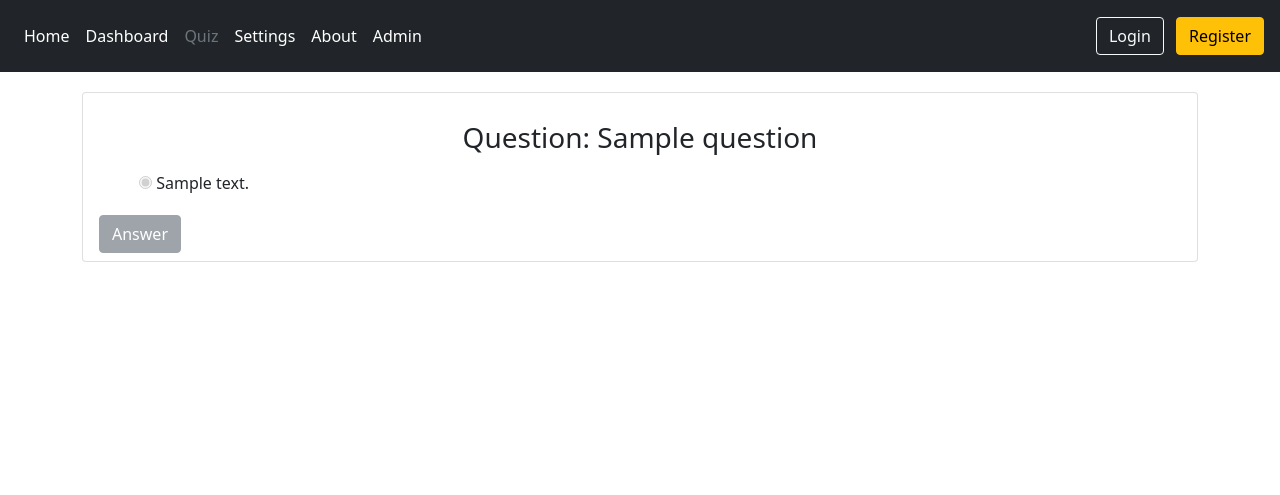
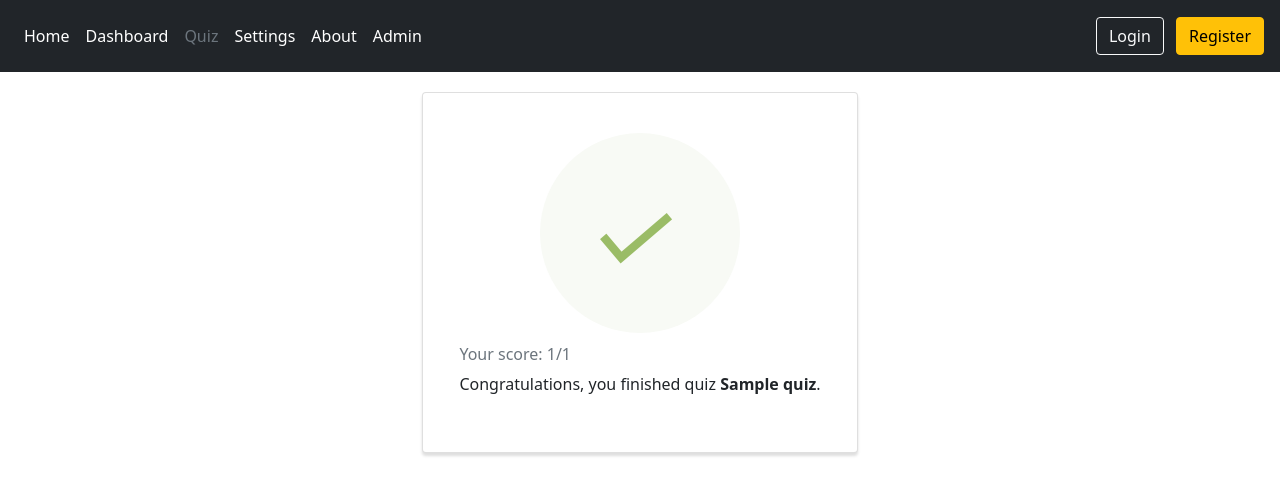
Before and after one commit to mariodragun/MS4-Django-Mario-Dragun, a Django app: page /quiz/1/ in a window 1280 px wide. Shown: the top 495 px of the page. Run offline with Django 3.2, Linux system fonts and the light colour scheme; a user stored in the database is signed in; tables that the repository leaves empty hold one stand-in row (values such as "Sample post").

Commit message:
Added a success template when all questions are answered

```diff
--- a/core/views.py
+++ b/core/views.py
@@ -86,6 +86,22 @@ def quiz(request, id):
 
         return questions_list
 
+    def _is_quiz_completed(questions_list):
+        """Function to check if all the questions had been answered in the quiz."""
+
+        answered_qustions = 0
+        correct_answers = 0
+        # iterate through all of the questions
+        for item in questions_list:
+            if item.get("selected_answer_for_this_question"):
+                answered_qustions += 1
+            if item.get("answer_is_correct"):
+                correct_answers += 1
+        # compare counters
+        if len(questions_list) == answered_qustions:
+            return True, correct_answers
+        return False, correct_answers
+
     try:
         # try and find quiz object based on the provided `id`
         quiz_object = Quiz.objects.get(id=id, is_active=True)
@@ -97,10 +113,23 @@ def quiz(request, id):
             # start new quiz
             quiz_started = _start_quiz(quiz=quiz_object)
 
+        questions_list = _get_questions_list(quiz=quiz_object)
+        quiz_completed, answered_correctly_count = _is_quiz_completed(questions_list=questions_list)
+
+        # if quiz is completed render completed template
+        if quiz_completed:
+            finish_template = loader.get_template("core/quiz/quiz_completed.html")
+            context = {
+                "quiz": quiz_object,
+                "answered_correctly_count": answered_correctly_count,
+                "questions_count": len(questions_list),
+            }
+            return HttpResponse(finish_template.render(context, request))
+
         # define context to be sent to template
         context = {
             "quiz_object": quiz_object,
-            "questions_list": _get_questions_list(quiz=quiz_object),
+            "questions_list": questions_list,
             "started": quiz_started,
             "quiz_completed": False,
         }
--- a/files/static/common/css/quiz.css
+++ b/files/static/common/css/quiz.css
@@ -27,3 +27,22 @@
 #question-list li fieldset {
     padding: 20px 40px;
 }
+
+#quiz-completed {
+    margin-top: 20px;
+}
+
+#quiz-completed .card {
+    padding: 40px 20px;
+    box-shadow: 0 3px 3px #DEDEDE;
+    margin: 0 auto;
+}
+#quiz-completed .card .checkmark-wrapper {
+    text-align: center;
+}
+#quiz-completed .card  i {
+    color: #9ABC66;
+    font-size: 100px;
+    line-height: 200px;
+    margin-left:-15px;
+  }
--- /dev/null
+++ b/templates/core/quiz/quiz_completed.html
@@ -0,0 +1,20 @@
+{% extends 'core/base.html'%}
+
+{% load static %}
+{% block extra_styles %}
+    <link rel="stylesheet" type="text/css" href="{% static 'common/css/quiz.css' %}">
+{% endblock %}
+
+{% block content %}
+    <div class="d-flex justify-content-center" id="quiz-completed">
+        <div class="card" id="quiz-start">
+            <div class="checkmark-wrapper" style="border-radius:200px; height:200px; width:200px; background: #F8FAF5; margin:0 auto;">
+                <i class="checkmark">✓</i>
+            </div>
+            <div class="card-body">
+                <h6 class="card-subtitle mb-2 text-muted">Your score: {{ answered_correctly_count }}/{{ questions_count}}</h6>
+                <p class="card-text">Congratulations, you finished quiz <b>{{quiz.title}}</b>.</p>
+            </div>
+        </div>
+    </div>
+{% endblock %}
```
